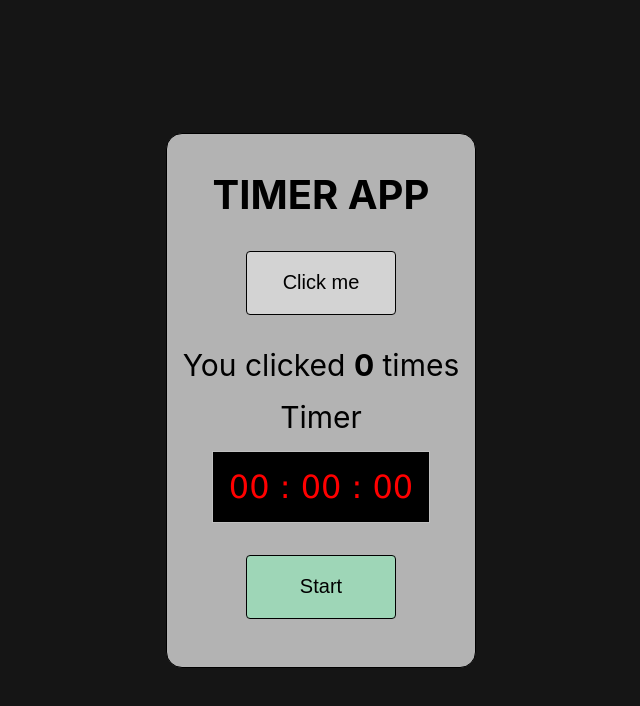
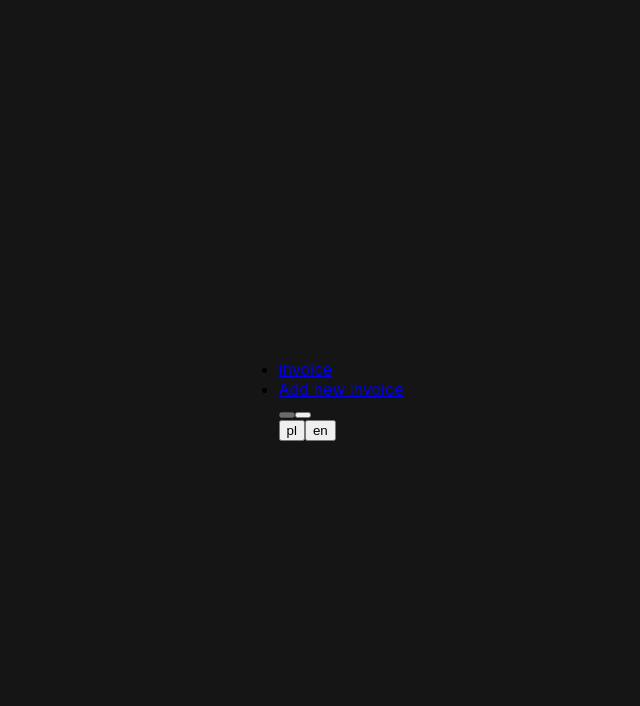
Before and after one commit to sandra-kuczynska/learn-react, a React (Create React App) app: page / in a window 1280 px wide. Shown: the top 706 px of the page, without its empty margins (319-959 px from the left). Built offline with nearby package versions, Linux system fonts and the light colour scheme.

Commit message:
Button with i18n works

```diff
--- a/package.json
+++ b/package.json
@@ -6,8 +6,11 @@
     "@testing-library/jest-dom": "^5.16.5",
     "@testing-library/react": "^13.4.0",
     "@testing-library/user-event": "^13.5.0",
+    "i18next": "^22.4.11",
+    "i18next-browser-languagedetector": "^7.0.1",
     "react": "^18.2.0",
     "react-dom": "^18.2.0",
+    "react-i18next": "^12.2.0",
     "react-scripts": "5.0.1",
     "web-vitals": "^2.1.4"
   },
--- a/src/App.js
+++ b/src/App.js
@@ -1,58 +1,53 @@
-import React, { useState, useEffect } from 'react';
+import i18next from 'i18next';
 import './App.css';
+import { useTranslation, initReactI18next } from 'react-i18next';
+import LanguageDetector from 'i18next-browser-languagedetector';
 
-const Timer = () => {
-    const [count, setCount] = useState(0);
-    const [seconds, setSeconds] = useState(0);
-    const [timerOn, setTimerOn] = useState(false);
+const lngs = {
+    en: { nativeName: 'English'},
+    pl: { nativeName: 'Polski'}
+};
 
-    useEffect(() => {
-        let interval;
-        if (timerOn) {
-            interval = setInterval(() => {
-                setSeconds(seconds + 1)
-            }, 1000);
-        } else if (!timerOn) {
-            clearInterval(interval)
+i18next
+    .use(initReactI18next)
+    .use(LanguageDetector)
+    .init({
+        debug: true,
+        fallbackLng: 'en',
+        lng: 'en',
+        resources: {
+            en: {
+                translation: {
+                    invoice: 'invoice'
+                }
+            },
+            pl: {
+                translation: {
+                    invoice: 'faktura'
+                }
+            }
         }
-        return () => clearInterval(interval);
-    }, [timerOn, seconds]
-    );
 
-    const formatTime = (totalSeconds) => {
-        let totalMinutes = Math.floor(totalSeconds / 60);
-        let hours = Math.floor(totalMinutes / 60);
-        let minutes = totalMinutes % 60;
-        let sec = totalSeconds % 60;
+    });
 
-        return `${hours < 10 ? '0' + hours : hours} : ${minutes < 10 ? '0' + minutes : minutes} : ${sec < 10 ? '0' + sec : sec}`
-    }
-
-    const timerToggle = timerOn ? "Stop" : "Start"
-
-    const changeTimerOn = () => {
-        setTimerOn(!timerOn);
-      };
-
-    const handleClick = () => { setCount(state => state + 1) }
+const App = () => {
+    const { t, i18n } = useTranslation()
 
     return (
-        <div className="container">
-            <div className="timer">
-            <h1 className="header">Timer App</h1>
-            <button className="buttons buttons--click" onClick={handleClick}>
-                    Click me
-                </button>
-                <p className="title">You clicked <span className="count">{count}</span> times</p>
+        <nav>
+            <ul>
+                <li><a href="#">{t('invoice')}</a></li>
+                <li><a href="#">Add new invoice</a></li>
+                <div>
+                    {Object.keys(lngs).map((lng) => (
+                        <button type="submit" key={lng} onClick={() => i18n.changeLanguage(lng)} disabled={i18n.resolvedLanguage === lng}>{lngs[lng.nativeName]}</button>
+                    ))}
+                </div>
+                <button onClick={() => i18n.changeLanguage('pl')}>pl</button>
+                <button onClick={() => i18n.changeLanguage('en')}>en</button>
+            </ul>
+        </nav>
+    );
+};
 
-                <p className="title title--margin-top">Timer</p>
-                <span className="time">{formatTime(seconds)}</span>
-                <div className="button-box">
-                    <button className="buttons buttons--start-stop" onClick={changeTimerOn}>{timerToggle}</button>
-                </div>
-            </div>
-        </div>
-    );
-}
-
-export default Timer;
+export default App;
--- a/src/index.js
+++ b/src/index.js
@@ -3,6 +3,7 @@ import ReactDOM from 'react-dom/client';
 import './index.css';
 import App from './App';
 import reportWebVitals from './reportWebVitals';
+
 
 const root = ReactDOM.createRoot(document.getElementById('root'));
 root.render(
```
Also changed, not shown: 1 other file (tests, documents, lock files or other folders).
